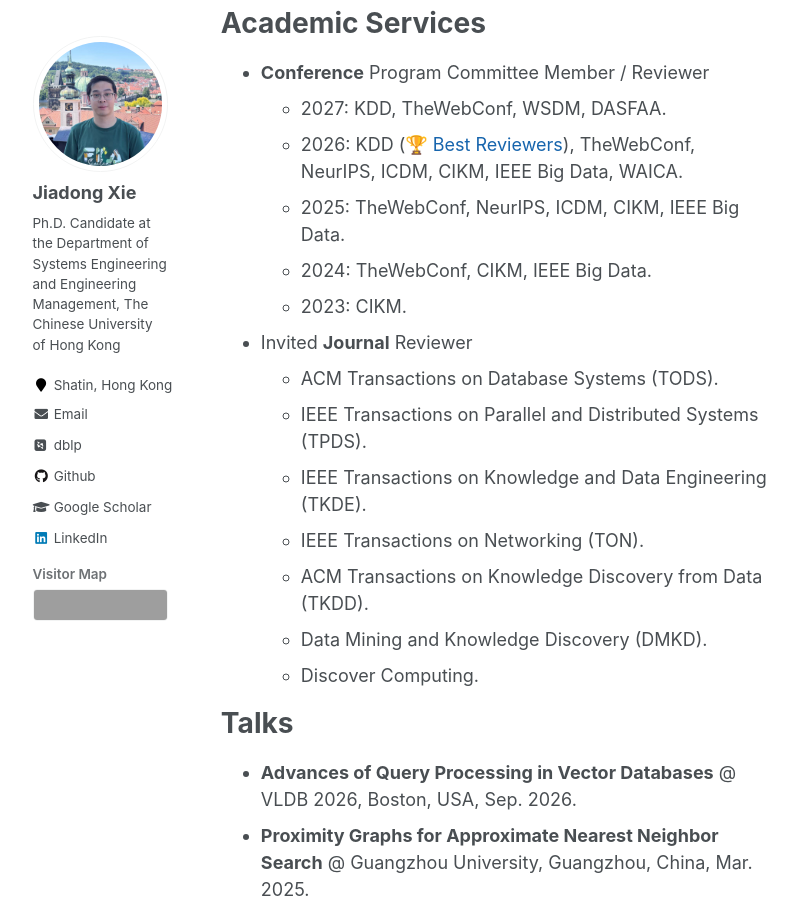
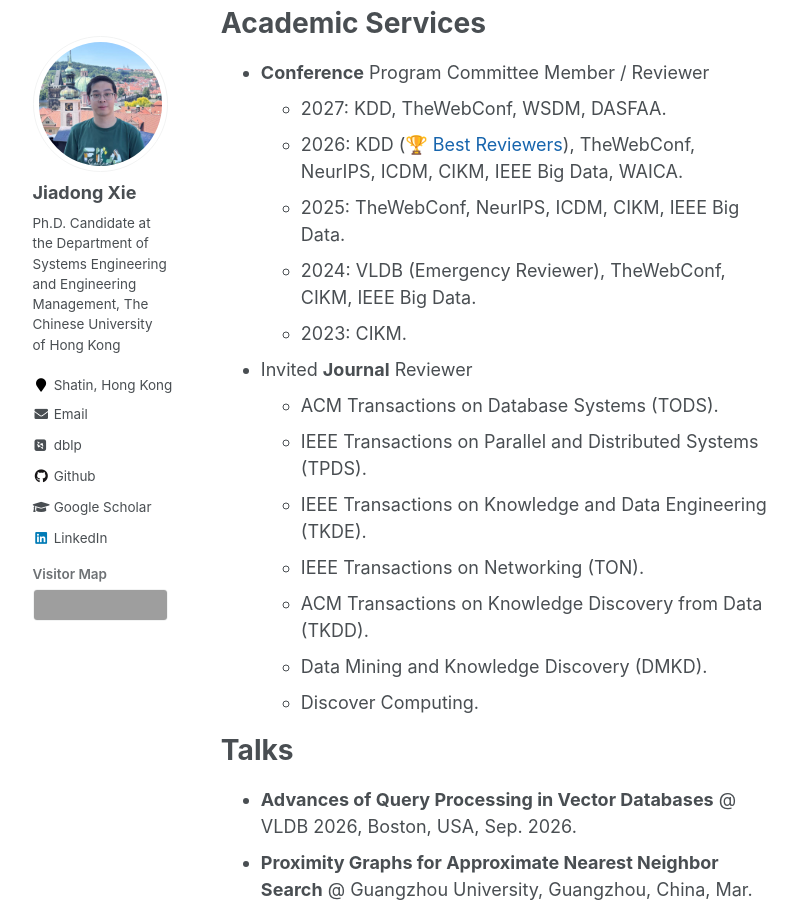
Before and after one commit to Xiejiadong/Xiejiadong.github.io, a Jekyll site: the page built from _pages/about.md, in a window 1280 px wide and 900 px high, scrolled down 1055 px. Shown: the whole window, without its empty margins (163-960 px from the left). Built offline with Jekyll 4.4.1, drawn with Linux system fonts in a browser that asks for light colours; some web fonts are replaced; grey boxes are pictures that could not be loaded.

Commit message:
Update about.md

```diff
--- a/_pages/about.md
+++ b/_pages/about.md
@@ -25,7 +25,7 @@ Academic Services
   - 2027: KDD, TheWebConf, WSDM, DASFAA.
   - 2026: KDD (🏆 [Best Reviewers](https://kdd2026.kdd.org/kdd-best-reviewers/#research)), TheWebConf, NeurIPS, ICDM, CIKM, IEEE Big Data, WAICA.
   - 2025: TheWebConf, NeurIPS, ICDM, CIKM, IEEE Big Data.
-  - 2024: TheWebConf, CIKM, IEEE Big Data.
+  - 2024: VLDB (Emergency Reviewer), TheWebConf, CIKM, IEEE Big Data.
   - 2023: CIKM.
 - Invited **Journal** Reviewer
   - ACM Transactions on Database Systems (TODS).
```
